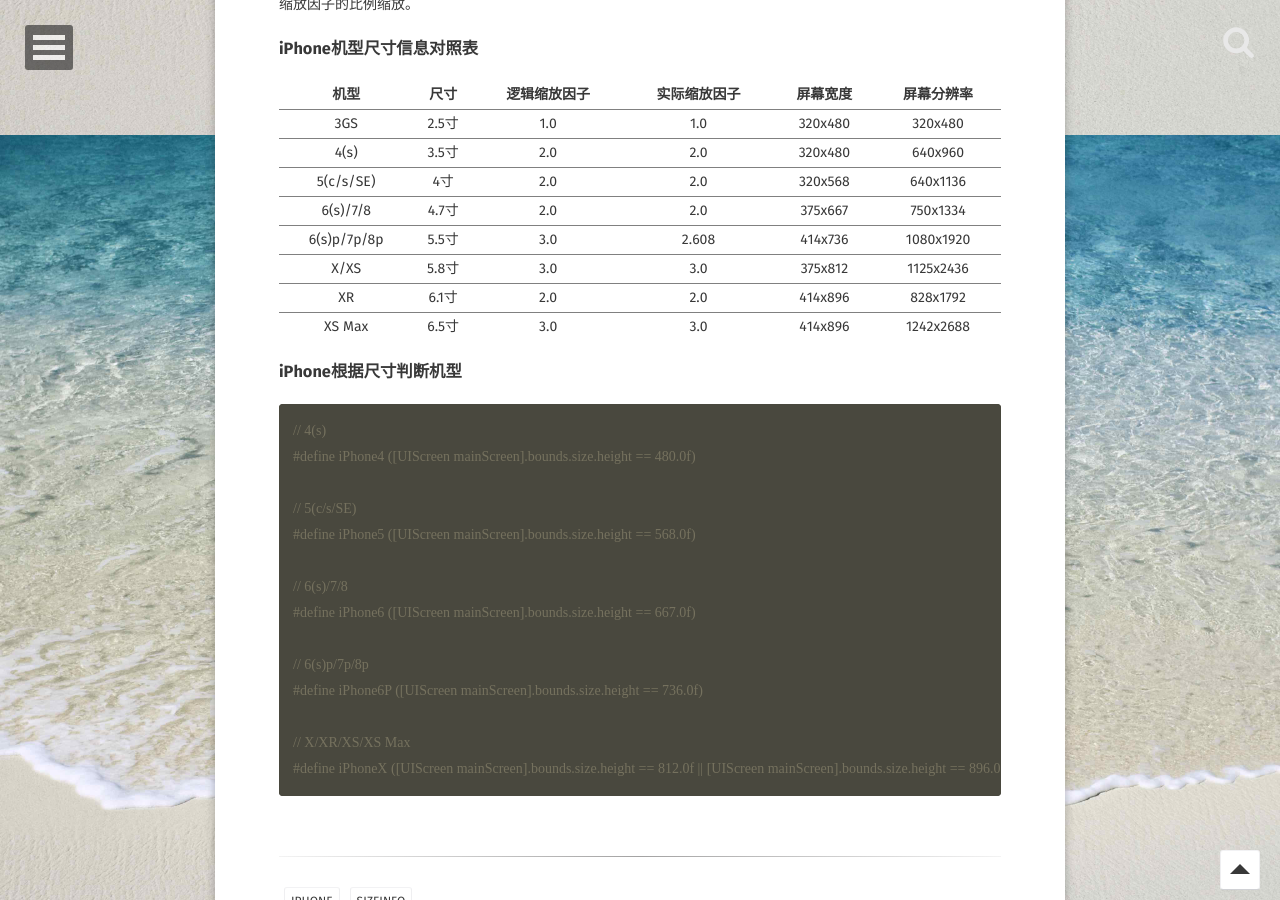
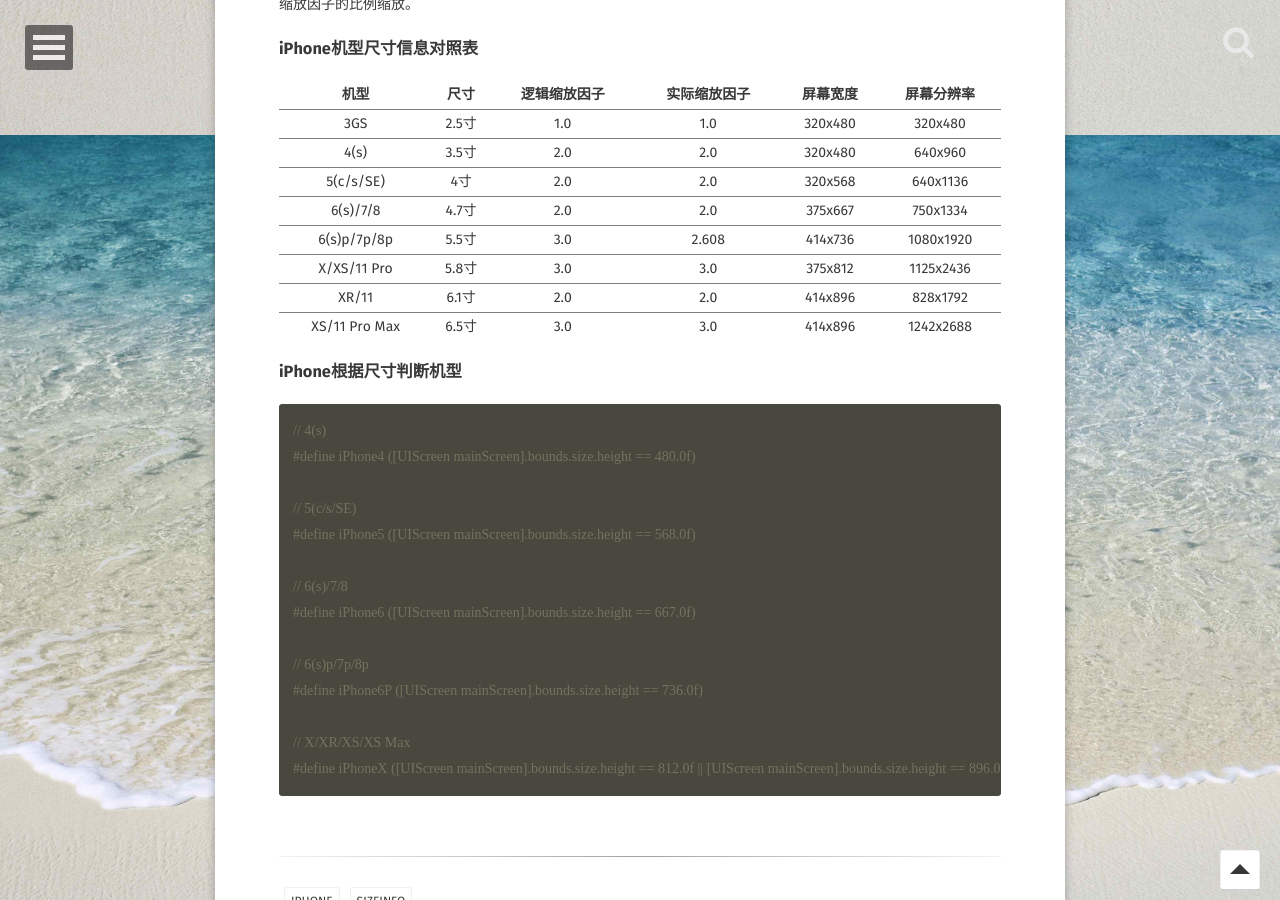
Before and after one commit to AlirioLau/alirio.blog, a Jekyll site: the page built from _posts/2019-07-27-iphone-device-size-info.md, in a window 1280 px wide and 900 px high, scrolled down 765 px. Built offline with Jekyll 4.4.1, drawn with Linux system fonts in a browser that asks for light colours; some web fonts are replaced; comment, search, counter and statistics services are not loaded.

Commit message:
iphne size

```diff
--- a/_posts/2019-07-27-iphone-device-size-info.md
+++ b/_posts/2019-07-27-iphone-device-size-info.md
@@ -44,11 +44,11 @@ iOS里有两个缩放因子：一个是逻辑缩放因子（UIKit Scale factor
 |---
 | 6(s)p/7p/8p| 5.5寸 | 3.0        | 2.608      | 414x736 | 1080x1920|
 |---
-| X/XS     | 5.8寸   | 3.0        | 3.0        | 375x812 | 1125x2436|
+| X/XS/11 Pro | 5.8寸   | 3.0        | 3.0        | 375x812 | 1125x2436|
 |---
-| XR       | 6.1寸   | 2.0        | 2.0        | 414x896 | 828x1792 |
+| XR/11       | 6.1寸   | 2.0        | 2.0        | 414x896 | 828x1792 |
 |---
-| XS Max   | 6.5寸   | 3.0        | 3.0        | 414x896 | 1242x2688|
+| XS/11 Pro Max | 6.5寸   | 3.0        | 3.0        | 414x896 | 1242x2688|
 {: rules="groups"}
 
 ### iPhone根据尺寸判断机型
```
